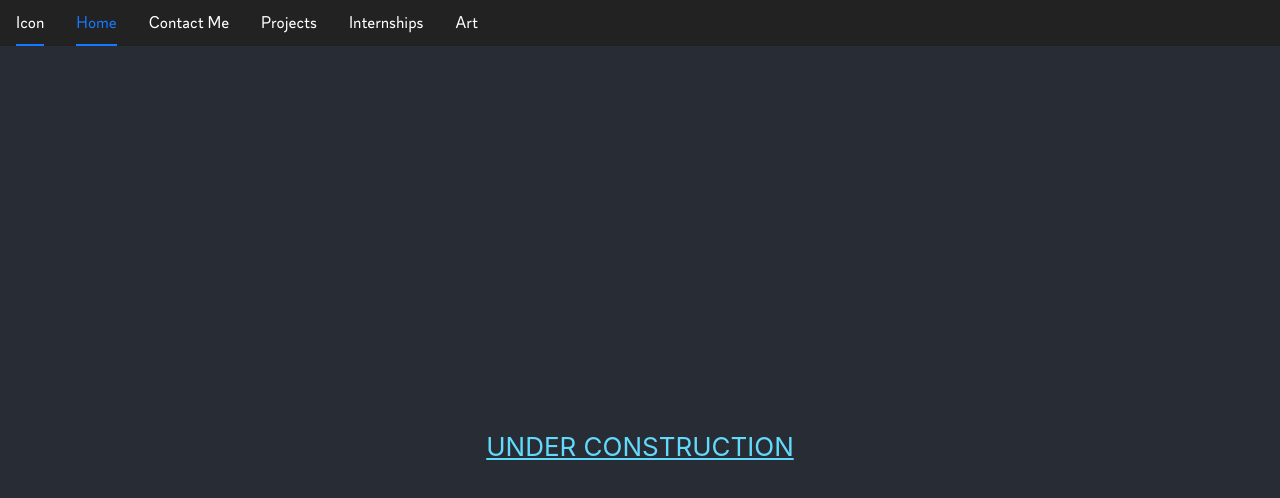
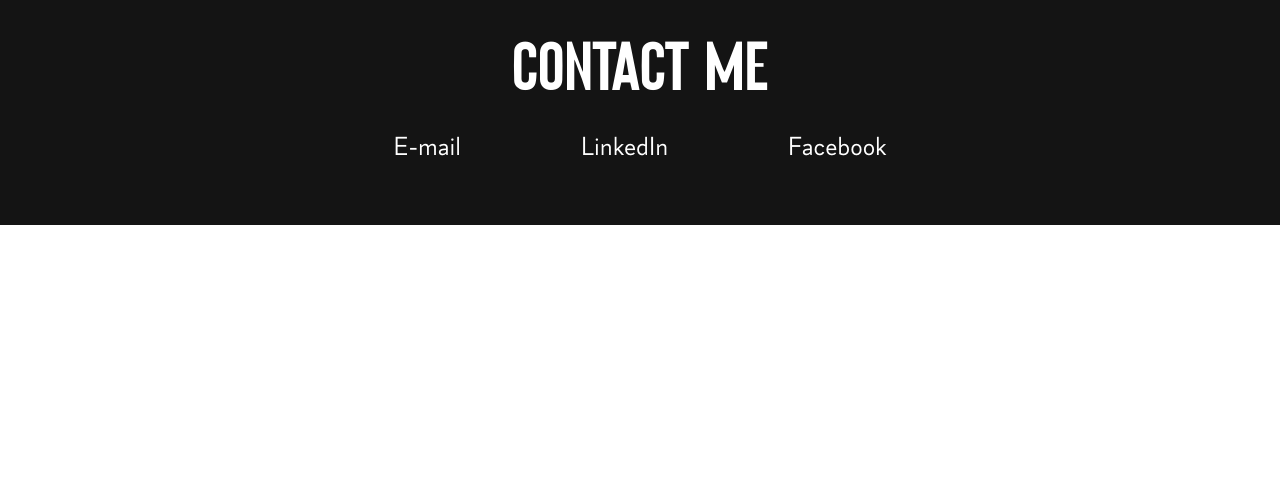
Before and after one commit to umangsharma24/umangsharma24.github.io, a React (Create React App) app: page / in a window 1280 px wide. Shown: the top 498 px of the page. Built offline with nearby package versions, Linux system fonts and the light colour scheme.

Commit message:
Created Generic Footer w/ social Links
Issue #2 completed

```diff
--- a/src/App.js
+++ b/src/App.js
@@ -1,23 +1,24 @@
-import logo from './logo.svg';
 import './App.css';
 import SiteHeader from './components/siteheader';
+import MyFooter from './components/footer';
+import { Layout } from 'antd';
+const { Header, Content, Footer } = 'Layout';
 
 function App() {
   return (
     <div className="App">
-      <header>
-        <SiteHeader/>
-      </header>
-      <header className="App-header">
-        <a
-          className="App-link"
-          href="https://reactjs.org"
-          target="_blank"
-          rel="noopener noreferrer"
-        >
+      {/* <Layout>
+        <Header>
+          <SiteHeader />
+        </Header>
+        <Content>
           UNDER CONSTRUCTION
-        </a>
-      </header>
+        </Content>
+        <Footer>
+          <MyFooter />
+        </Footer>
+      </Layout> */}
+      <MyFooter/>
     </div>
   );
 }
--- /dev/null
+++ b/src/components/footer.js
@@ -0,0 +1,29 @@
+// Importing in fonts
+import '../fonts.css';
+import '../styles/footer.css';
+
+function MyFooter() {
+
+
+    return <div className="footer">
+        <div className="contact-me-container">
+            Contact Me
+        </div>
+        <div className="link-container">
+            <div className="link-item"><a href="mailto:umangsharma0524@gmail.com" >E-mail</a></div>
+            <div className="link-item"><a href="https://www.linkedin.com/in/sharma-umang/">LinkedIn</a></div>
+            <div className="link-item"><a href="https://www.facebook.com/profile.php?id=100064485466187">Facebook</a></div>
+        </div>
+    </div>
+}
+
+// style={{
+//     fontFamily: 'Magdelin',
+//     fontSize: '20px',
+//     boxSizing: 'border-box',
+//     display: 'flex',
+//     justifyContent: 'center',
+//     paddingTop: '20px'
+// }}
+
+export default MyFooter;
--- a/src/components/siteheader.js
+++ b/src/components/siteheader.js
@@ -1,9 +1,9 @@
 //import { AppstoreOutlined, MailOutlined, SettingOutlined } from 'icons';
 import { useState } from 'react';
-import { ConfigProvider, Menu } from 'antd';
-import '../styles.css';
+import {ConfigProvider, Menu } from 'antd';
+import '../fonts.css';
 
-function SiteHeader(props) {
+function SiteHeader() {
 
     //State tracking for which button is currently selected
     const [current, setCurrent] = useState('home');
@@ -57,7 +57,7 @@
             }}
         >
         <Menu
-            class-Name="site-header"
+            className="site-header"
             onClick={onButtonClick}
             selectedKeys={[current]}
             mode="horizontal"
--- a/src/styles.css
+++ b/src/fonts.css
@@ -1,3 +1,5 @@
+/* ADDING FONTS */
+
 @font-face {
     font-family: 'Magdelin-Medium';
     src: url('./assets/fonts/Magdelin-Medium.otf') format('opentype');
--- /dev/null
+++ b/src/styles/footer.css
@@ -0,0 +1,32 @@
+a, a:hover, a:focus, a:active {
+    text-decoration: none;
+    color: inherit;
+}
+
+.footer {
+    background-color: #141414;
+    color: white;
+    height: 225px;
+    justify-content: center;
+    align-items: center;
+}
+
+.contact-me-container {
+    font-family: 'Origin';
+    font-size: 100px;
+    padding-top: 20px;
+}
+
+.link-container {
+    font-family: 'Magdelin';
+    font-size: 26px;
+    box-sizing: border-box;
+    display: flex;
+    justify-content: center;
+    padding-top: 20px;
+}
+
+.link-item {
+    margin-left: 60px;
+    margin-right: 60px;
+}
```
